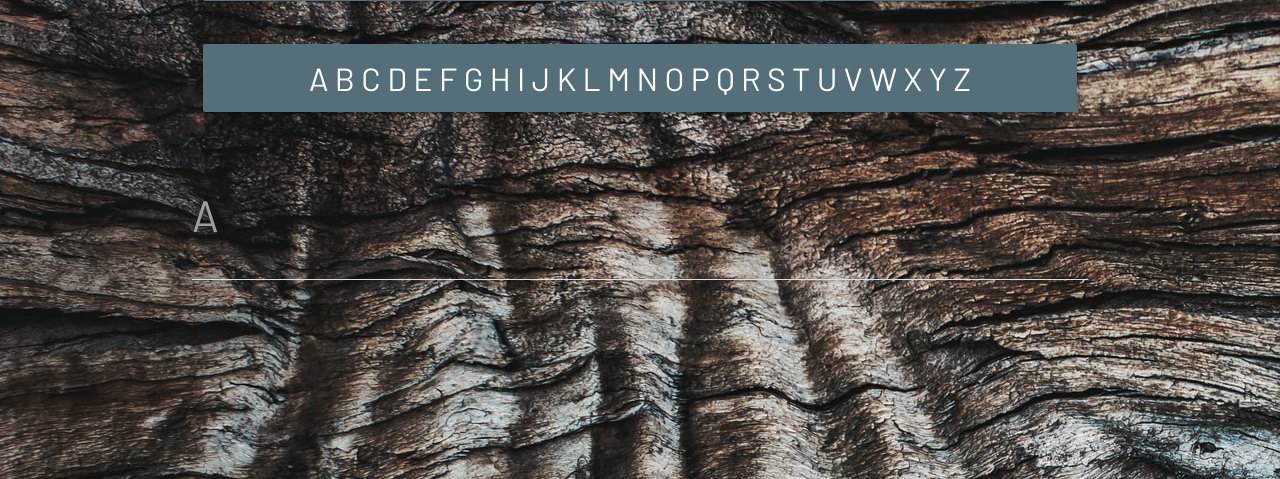
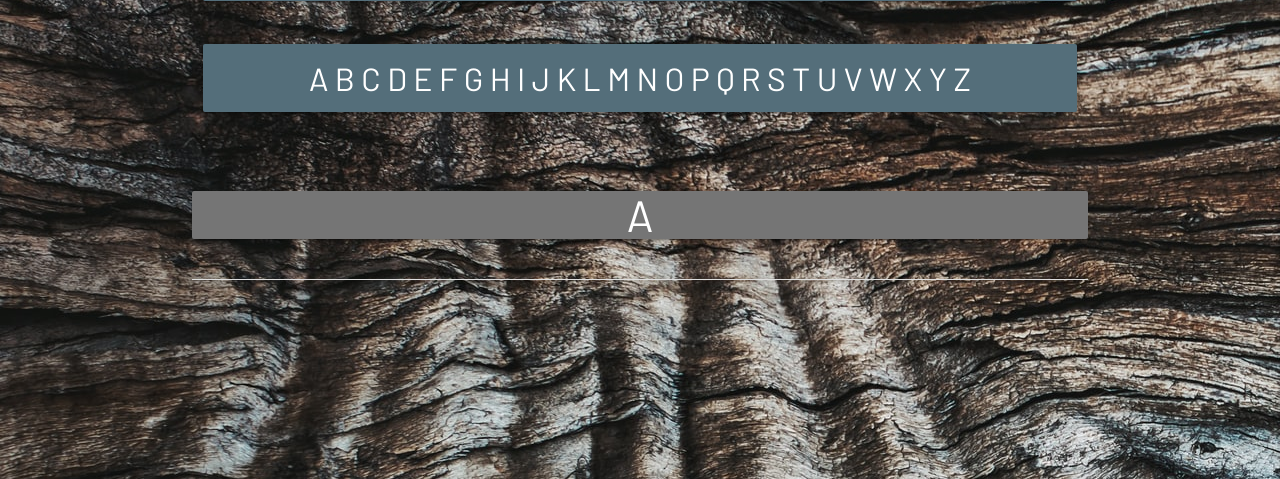
Before and after one commit to sruss07/MS03-Geodictionary, a Flask app: page / in a window 1280 px wide. Shown: the part 187-666 px from the top of the page. Run offline with Flask 2, Linux system fonts and the light colour scheme; data that the repository does not hold is empty; some libraries are stand-ins or nearby versions.

Commit message:
updated colours for collapsible

```diff
--- a/templates/terms.html
+++ b/templates/terms.html
@@ -51,7 +51,10 @@
 <!--Geodictionary-->
 
 <div id="a" class="section scrollspy">
-    <h3 class="grey-text">A</h3>
+    <div class="card grey darken-1">
+        <h3 class="white-text center-align">A</h3>
+    </div>
+
 </div>
     <!--Searches database for term in collection called geoTerms-->
     {% for geology_term in geoTerms %}
@@ -86,7 +89,7 @@
     <ul class="collapsible">
         {% for geology_term in geoTerms %}
         <li>
-            <div class="collapsible-header white-text light-green darken-4">
+            <div class="collapsible-header white-text grey darken-1">
                 <div class="col s3">
                     <i class="fas fa-caret-down"></i>
                     {% if session.user|lower == geology_term.created_by|lower %}
@@ -100,7 +103,7 @@
                 </div>
                 <strong>{{ geology_term.letter}}</strong>
             </div>
-            <div class="collapsible-body">
+            <div class="collapsible-body grey lighten-2">
                 <strong>{{ geology_term.geology_term}}</strong>
                 <p>{{ geology_term.definition}}</p>
                 <p><em>by: {{ geology_term.created_by }}</em></p>
```
